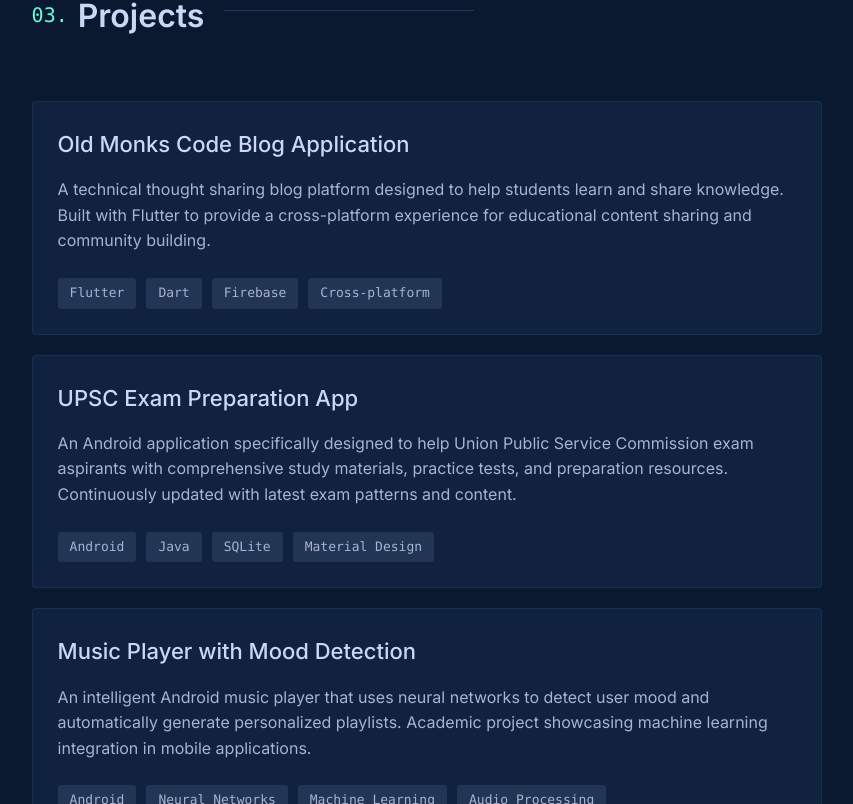
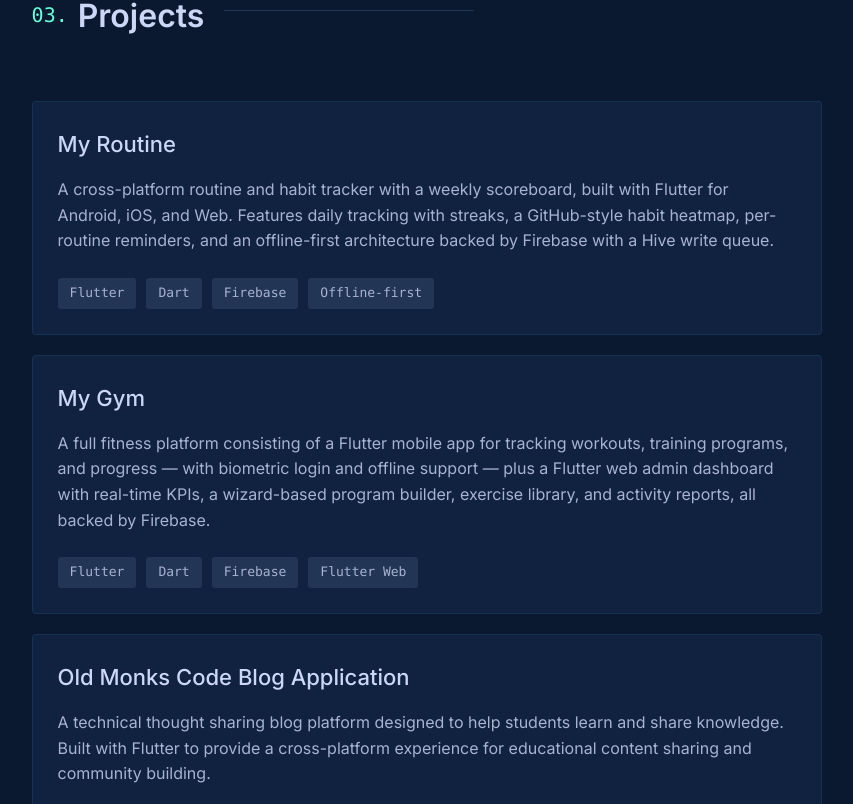
Before and after one commit to VISHNUVIKAS007/V2, a React (Vite) app: page / in a window 1280 px wide. Shown: the part 2316-3120 px from the top of the page, without its empty margins (418-1271 px from the left). Built offline with nearby package versions, Linux system fonts and the light colour scheme.

Commit message:
Add My Routine and My Gym to projects; fix project card keys
Co-Authored-By: Claude Fable 5 <noreply@anthropic.com>

```diff
--- a/src/data/projects.js
+++ b/src/data/projects.js
@@ -1,4 +1,20 @@
 export const projects = [
+    {
+        title: 'My Routine',
+        description: 'A cross-platform routine and habit tracker with a weekly scoreboard, built with Flutter for Android, iOS, and Web. Features daily tracking with streaks, a GitHub-style habit heatmap, per-routine reminders, and an offline-first architecture backed by Firebase with a Hive write queue.',
+        image: '/projects/my-routine.jpg',
+        tech: ['Flutter', 'Dart', 'Firebase', 'Offline-first'],
+        github: 'https://github.com/VISHNUVIKAS007/MyRoutine',
+        external: 'https://github.com/VISHNUVIKAS007/MyRoutine'
+    },
+    {
+        title: 'My Gym',
+        description: 'A full fitness platform consisting of a Flutter mobile app for tracking workouts, training programs, and progress — with biometric login and offline support — plus a Flutter web admin dashboard with real-time KPIs, a wizard-based program builder, exercise library, and activity reports, all backed by Firebase.',
+        image: '/projects/my-gym.jpg',
+        tech: ['Flutter', 'Dart', 'Firebase', 'Flutter Web'],
+        github: 'https://github.com/VISHNUVIKAS007/my-gym-mobile',
+        external: 'https://github.com/VISHNUVIKAS007/my-gym-mobile'
+    },
     {
         title: 'Old Monks Code Blog Application',
         description: 'A technical thought sharing blog platform designed to help students learn and share knowledge. Built with Flutter to provide a cross-platform experience for educational content sharing and community building.',
--- a/src/sections/Projects.jsx
+++ b/src/sections/Projects.jsx
@@ -22,7 +22,7 @@ const Projects = () => {
                     <div className="projects-grid">
                         {projects.map((project, index) => (
                             <motion.div
-                                key={project.id}
+                                key={project.title}
                                 className="project-card"
                                 initial={{opacity: 0, y: 30}}
                                 whileInView={{opacity: 1, y: 0}}
```
